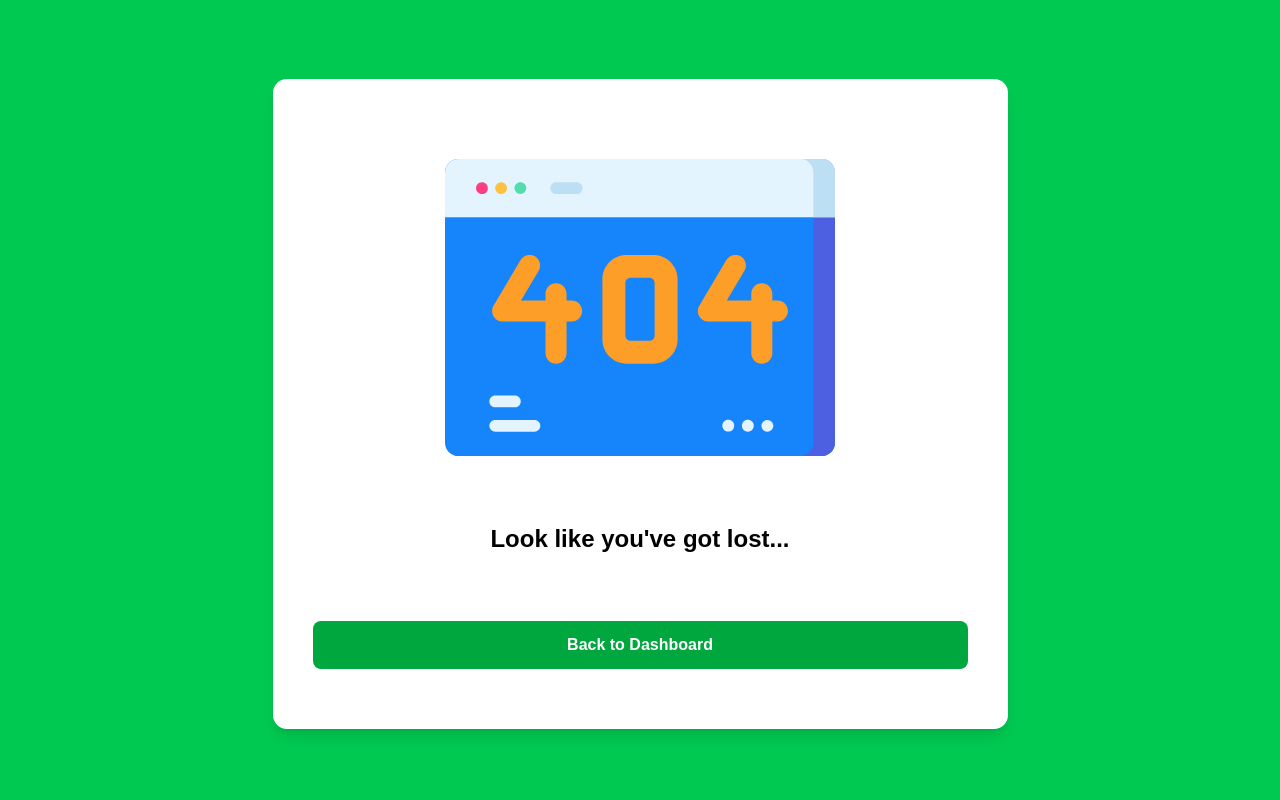
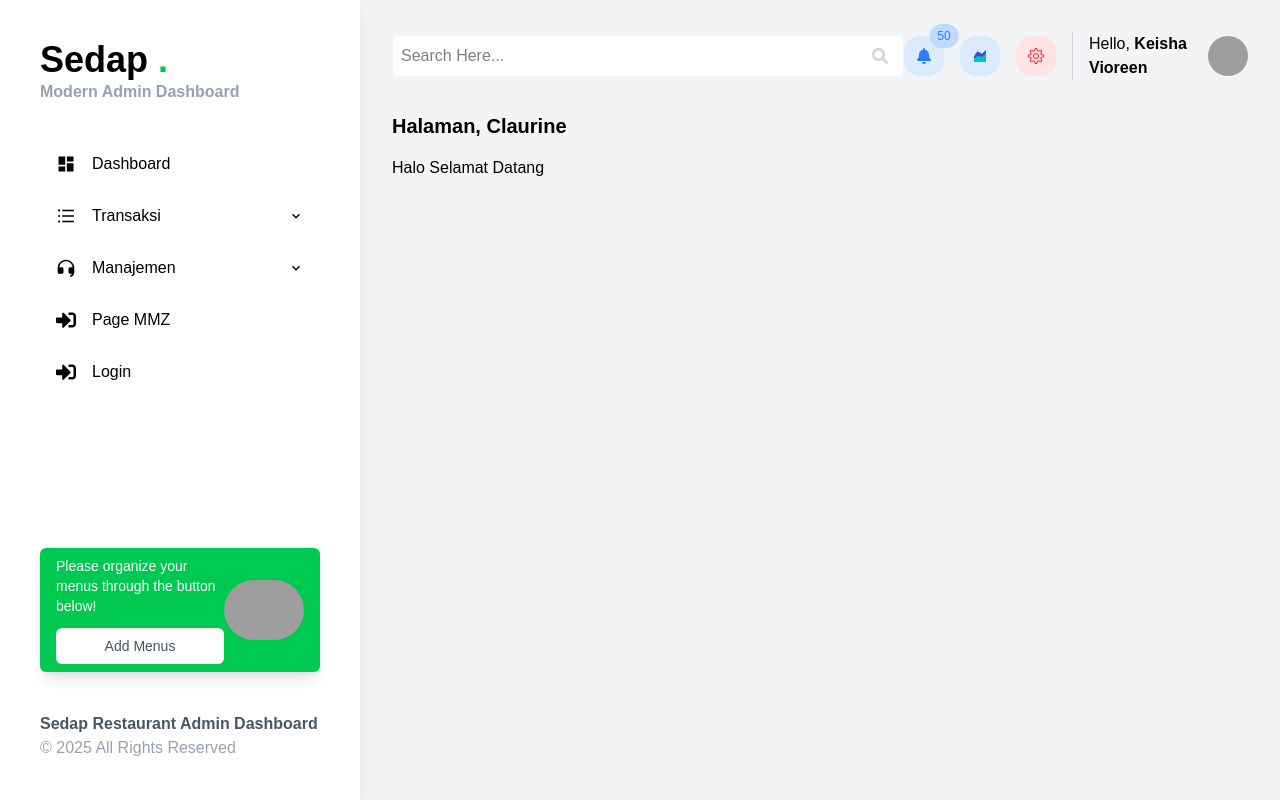
Before and after one commit to mahruszainpcr/23SIB-FWL, a React (Vite) app: page /page07 in a window 1280 px wide. Built offline with nearby package versions, Linux system fonts and the light colour scheme; grey boxes are pictures that could not be loaded; a web font is replaced by a local one.

Commit message:
Halaman page07 sudh

```diff
--- /dev/null
+++ b/src/pages/latihanangit/Page07.jsx
@@ -0,0 +1,10 @@
+export default function Page07 (){
+    return(
+        <div className="p-4">
+            <h1 className="text-xl font-bold">Halaman, Claurine</h1>
+            <div className="mt-4 space-x-4">
+                Halo Selamat Datang
+            </div>
+        </div>
+    );
+}
--- a/src/pertemuan_5/main.jsx
+++ b/src/pertemuan_5/main.jsx
@@ -13,6 +13,7 @@ import Error from './pages/Error';
 import Login from './pages/Login';
 import Error401 from './pages/Error401';
 import MainLayout from './layouts/MainLayout';
+import Page07 from '../pages/latihanangit/Page07'
 
 const App = () => {
     return (
@@ -24,6 +25,7 @@ const App = () => {
                                 <Route path="Invoice" element={<OrderInvoice />} />
                                 <Route path="customer" element={<Customer />} />
                                 <Route path="Settings" element={<CustomerSettings />} />
+                                <Route path="/page07" element={<Page07 />} />
                 </Route>
                 <Route path='/login' element={<Login />} />
                 <Route path="*" element={<Error/>} />
```
